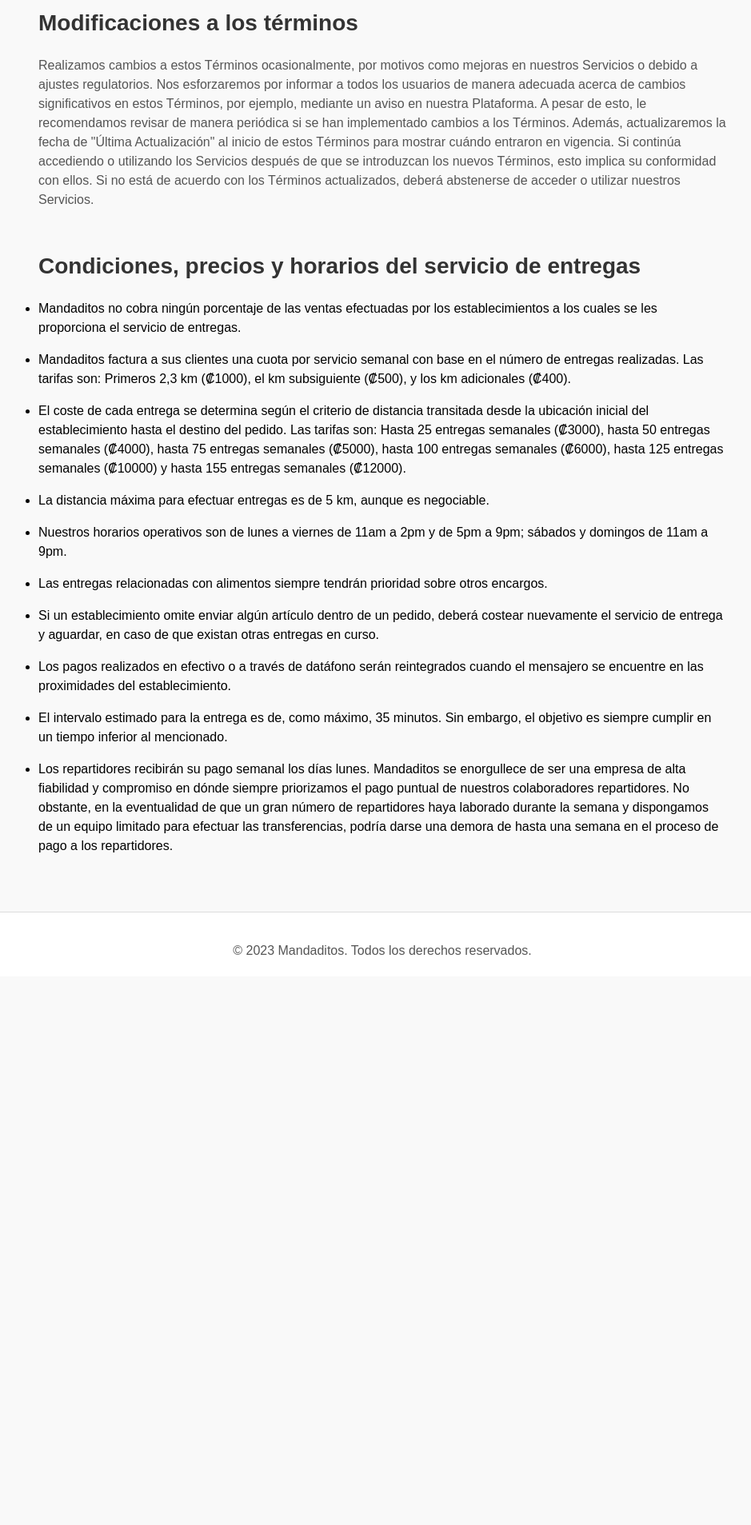
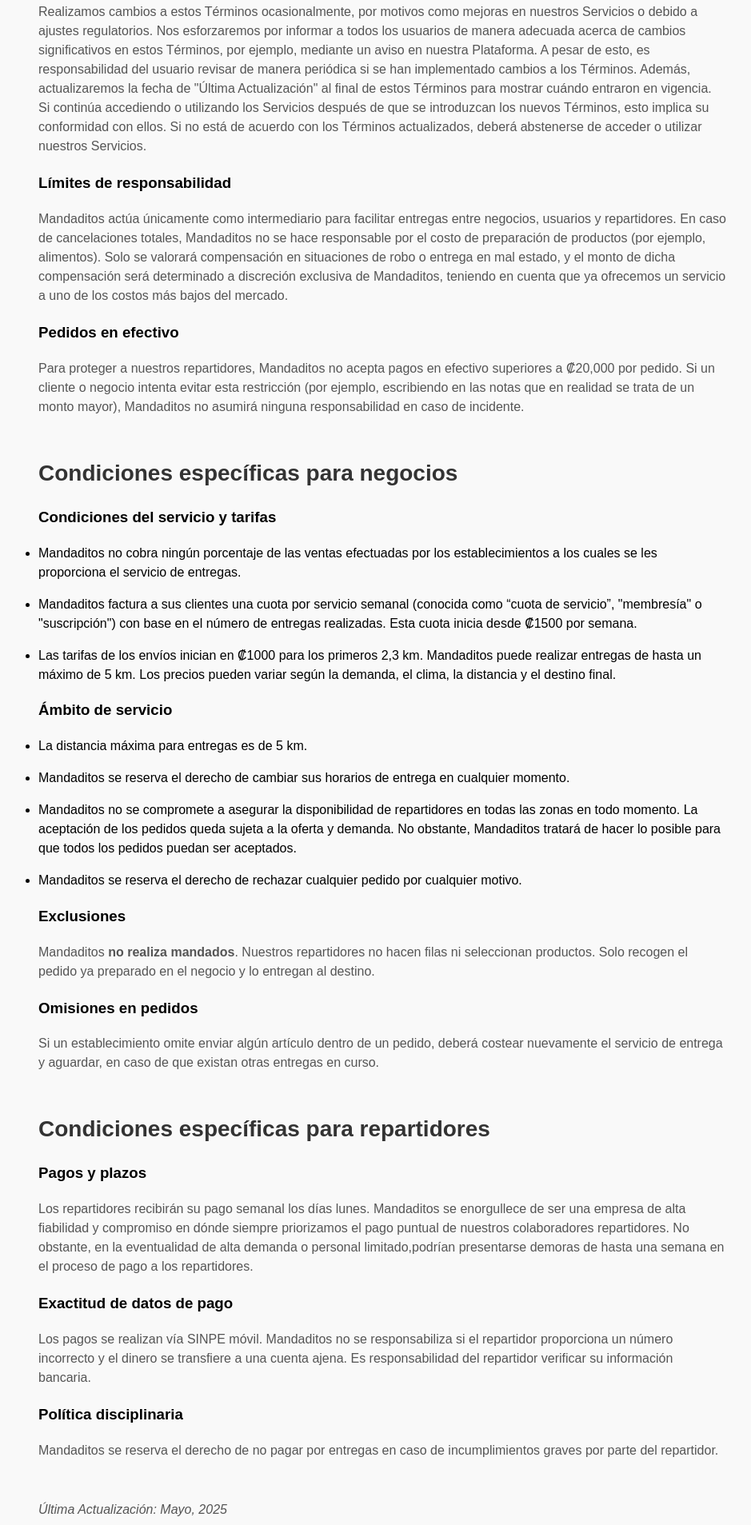
Before and after one commit to mandaditos-app/terminos-de-servicio, a plain HTML site: page index.html in a window 1280 px wide. Shown: the part 890-2797 px from the top of the page at 80% size, without its empty margins (162-1101 px from the left). Before the commit the page ends 2119 px from the top, so only its background shows below. Drawn offline with Linux system fonts and the light colour scheme; a script that the page names is missing.

Commit message:
updates terms of service

```diff
--- a/index.html
+++ b/index.html
@@ -16,58 +16,60 @@
         <h2>Mandaditos</h2>
       </div>
       <nav>
-        <a href="#section1">Su relación con nosotros</a>
-        <a href="#section2">Aceptación de los términos</a>
-        <a href="#section3">Modificaciones a los términos</a>
-        <a href="#section4">Condiciones, precios y horarios del servicio de entregas</a>
+        <a href="#section1">Términos generales</a>
+        <a href="#section2">Condiciones específicas para negocios</a>
+        <a href="#section3">Condiciones específicas para repartidores</a>
       </nav>
     </header>
 
     <main>
       <div class="title">Términos de servicio</div>
 
-      <p>
-        <em>Última Actualización: agosto de 2023</em>
-      </p>
-
       <section id="section1">
-        <h2>Su relación con nosotros</h2>
+        <h2>Términos generales aplicables a todos los usuarios</h2>
+        <h3>Su relación con nosotros</h3>
         <p>
-          Bienvenido a la aplicación de Mandaditos (la “Plataforma”), que es proporcionada por la empresa Mandaditos o una de sus afiliadas (“Mandaditos” o “nosotros”).
+          Mandaditos (la “Plataforma”) es operada por la empresa Mandaditos o una de sus afiliadas (“Mandaditos” o “nosotros”).
           Usted está leyendo los términos de servicio (los “Términos”), que rigen la relación y que constituyen un acuerdo entre usted y nosotros, además de establecer los términos y condiciones mediante los cuales puede acceder y hacer uso de la Plataforma y nuestros servicios y productos relacionados (conjuntamente, los “Servicios”).
           Para fines de estos Términos, “usted” y “suyo” significa usted como usuario de los Servicios.
           Los Términos constituyen un acuerdo legalmente vinculante entre usted y nosotros. Por favor, tómese el tiempo para leerlos cuidadosamente.
+          Al utilizar nuestros servicios, usted acepta los presentes términos (“Términos”), que rigen su relación con nosotros y el uso de la Plataforma y servicios relacionados (“Servicios”).
         </p>
-      </section>
-
-      <section id="section2">
-        <h2>Aceptación de los términos</h2>
+        <h3>Aceptación de los términos</h3>
         <p>
           Al acceder o utilizar nuestros Servicios, confirma que puede celebrar un contrato vinculante con Mandaditos, que acepta estos Términos y que acuerda cumplirlos.
-          Su acceso y uso de nuestros Servicios también está sujeto a nuestra Política de Privacidad <a href="https://mandaditos-app.github.io/privacidad/" target="_blank" rel="nofollow"><i class="material-icons" style="font-size:18px;">launch</i></a>.
+          Su acceso y uso de nuestros Servicios también está sujeto a nuestra <a href="https://mandaditos-app.github.io/privacidad/" target="_blank" rel="nofollow">Política de Privacidad <i class="material-icons" style="font-size:18px;">launch</i></a>.
           Al utilizar los Servicios, otorga su consentimiento a los términos de la Política de Privacidad.
 
           Puede aceptar los Términos accediendo o utilizando nuestros Servicios. Usted entiende y acuerda que trataremos su acceso o uso que haga de los Servicios como la aceptación de estos Términos desde tal momento en lo sucesivo.
 
           Se recomienda que imprima o guarde una copia local de los Términos para sus registros.
         </p>
-      </section>
-
-      <section id="section3">
-        <h2>Modificaciones a los términos</h2>
+        <h3>Modificaciones a los términos</h3>
         <p>
           Realizamos cambios a estos Términos ocasionalmente, por motivos como mejoras en nuestros Servicios o debido a ajustes regulatorios.
           Nos esforzaremos por informar a todos los usuarios de manera adecuada acerca de cambios significativos en estos Términos, por ejemplo, mediante un aviso en nuestra Plataforma.
-          A pesar de esto, le recomendamos revisar de manera periódica si se han implementado cambios a los Términos.
-          Además, actualizaremos la fecha de "Última Actualización" al inicio de estos Términos para mostrar cuándo entraron en vigencia.
+          A pesar de esto, es responsabilidad del usuario revisar de manera periódica si se han implementado cambios a los Términos.
+          Además, actualizaremos la fecha de "Última Actualización" al final de estos Términos para mostrar cuándo entraron en vigencia.
           Si continúa accediendo o utilizando los Servicios después de que se introduzcan los nuevos Términos, esto implica su conformidad con ellos.
           Si no está de acuerdo con los Términos actualizados, deberá abstenerse de acceder o utilizar nuestros Servicios.
         </p>
+        <h3>Límites de responsabilidad</h3>
+        <p>
+          Mandaditos actúa únicamente como intermediario para facilitar entregas entre negocios, usuarios y repartidores.
+          En caso de cancelaciones totales, Mandaditos no se hace responsable por el costo de preparación de productos (por ejemplo, alimentos).
+          Solo se valorará compensación en situaciones de robo o entrega en mal estado, y el monto de dicha compensación será determinado a discreción exclusiva de Mandaditos, teniendo en cuenta que ya ofrecemos un servicio a uno de los costos más bajos del mercado.
+        </p>
+        <h3>Pedidos en efectivo</h3>
+        <p>
+          Para proteger a nuestros repartidores, Mandaditos no acepta pagos en efectivo superiores a ₡20,000 por pedido.
+          Si un cliente o negocio intenta evitar esta restricción (por ejemplo, escribiendo en las notas que en realidad se trata de un monto mayor), Mandaditos no asumirá ninguna responsabilidad en caso de incidente.
+        </p>
       </section>
 
-      <section id="section4">
-        <h2>Condiciones, precios y horarios del servicio de entregas</h2>
-
+      <section id="section2">
+        <h2>Condiciones específicas para negocios</h2>
+        <h3>Condiciones del servicio y tarifas</h3>
         <ul>
           <li>
             Mandaditos no cobra ningún porcentaje de las ventas efectuadas por los establecimientos a los cuales se les proporciona el servicio de entregas.
@@ -75,56 +77,73 @@
         </ul>
         <ul>
           <li>
-            Mandaditos factura a sus clientes una cuota por servicio semanal con base en el número de entregas realizadas. Las tarifas son: Primeros 2,3 km (₡1000), el km subsiguiente (₡500), y los km adicionales (₡400).
+            Mandaditos factura a sus clientes una cuota por servicio semanal (conocida como “cuota de servicio”, "membresía" o "suscripción") con base en el número de entregas realizadas. Esta cuota inicia desde ₡1500 por semana.
           </li>
         </ul>
         <ul>
           <li>
-            El coste de cada entrega se determina según el criterio de distancia transitada desde la ubicación inicial del establecimiento hasta el destino del pedido. Las tarifas son: Hasta 25 entregas semanales (₡3000), hasta 50 entregas semanales (₡4000), hasta 75 entregas semanales (₡5000), hasta 100 entregas semanales (₡6000), hasta 125 entregas semanales (₡10000) y hasta 155 entregas semanales (₡12000).
+            Las tarifas de los envíos inician en ₡1000 para los primeros 2,3 km. Mandaditos puede realizar entregas de hasta un máximo de 5 km. Los precios pueden variar según la demanda, el clima, la distancia y el destino final.
+          </li>
+        </ul>
+        <h3>Ámbito de servicio</h3>
+        <ul>
+          <li>
+            La distancia máxima para entregas es de 5 km.
           </li>
         </ul>
         <ul>
           <li>
-            La distancia máxima para efectuar entregas es de 5 km, aunque es negociable.
+            Mandaditos se reserva el derecho de cambiar sus horarios de entrega en cualquier momento.
           </li>
         </ul>
         <ul>
           <li>
-            Nuestros horarios operativos son de lunes a viernes de 11am a 2pm y de 5pm a 9pm; sábados y domingos de 11am a 9pm.
+            Mandaditos no se compromete a asegurar la disponibilidad de repartidores en todas las zonas en todo momento.
+            La aceptación de los pedidos queda sujeta a la oferta y demanda.
+            No obstante, Mandaditos tratará de hacer lo posible para que todos los pedidos puedan ser aceptados.
           </li>
         </ul>
         <ul>
           <li>
-            Las entregas relacionadas con alimentos siempre tendrán prioridad sobre otros encargos.
+            Mandaditos se reserva el derecho de rechazar cualquier pedido por cualquier motivo.
           </li>
         </ul>
-        <ul>
-          <li>
-            Si un establecimiento omite enviar algún artículo dentro de un pedido, deberá costear nuevamente el servicio de entrega y aguardar, en caso de que existan otras entregas en curso.
-          </li>
-        </ul>
-        <ul>
-          <li>
-            Los pagos realizados en efectivo o a través de datáfono serán reintegrados cuando el mensajero se encuentre en las proximidades del establecimiento.
-          </li>
-        </ul>
-        <ul>
-          <li>
-            El intervalo estimado para la entrega es de, como máximo, 35 minutos. Sin embargo, el objetivo es siempre cumplir en un tiempo inferior al mencionado.
-          </li>
-        </ul>
-        <ul>
-          <li>
-            Los repartidores recibirán su pago semanal los días lunes.
-            Mandaditos se enorgullece de ser una empresa de alta fiabilidad y compromiso en dónde siempre priorizamos el pago puntual de nuestros colaboradores repartidores.
-            No obstante, en la eventualidad de que un gran número de repartidores haya laborado durante la semana y dispongamos de un equipo limitado para efectuar las transferencias, podría darse una demora de hasta una semana en el proceso de pago a los repartidores.
-          </li>
-        </ul>
+        <h3>Exclusiones</h3>
+        <p>Mandaditos <strong>no realiza mandados</strong>.
+          Nuestros repartidores no hacen filas ni seleccionan productos.
+          Solo recogen el pedido ya preparado en el negocio y lo entregan al destino.
+        </p>
+        <h3>Omisiones en pedidos</h3>
+        <p>Si un establecimiento omite enviar algún artículo dentro de un pedido, deberá costear nuevamente el servicio de entrega y aguardar, en caso de que existan otras entregas en curso.</p>
       </section>
+
+      <section id="section3">
+        <h2>Condiciones específicas para repartidores</h2>
+        <h3>Pagos y plazos</h3>
+        <p>
+          Los repartidores recibirán su pago semanal los días lunes.
+          Mandaditos se enorgullece de ser una empresa de alta fiabilidad y compromiso en dónde siempre priorizamos el pago puntual de nuestros colaboradores repartidores.
+          No obstante, en la eventualidad de alta demanda o personal limitado,podrían presentarse demoras de hasta una semana en el proceso de pago a los repartidores.
+        </p>
+        <h3>Exactitud de datos de pago</h3>
+        <p>
+          Los pagos se realizan vía SINPE móvil.
+          Mandaditos <strong></strong>no se responsabiliza</strong> si el repartidor proporciona un número incorrecto y el dinero se transfiere a una cuenta ajena.
+          Es responsabilidad del repartidor verificar su información bancaria.
+        </p>
+        <h3>Política disciplinaria</h3>
+        <p>
+          Mandaditos se reserva el derecho de no pagar por entregas en caso de incumplimientos graves por parte del repartidor.
+        </p>
+      </section>
+
+      <p>
+        <em>Última Actualización: Mayo, 2025</em>
+      </p>
     </main>
 
     <footer>
-      <p>&copy; 2023 Mandaditos. Todos los derechos reservados.</p>
+      <p>&copy; 2025 Mandaditos. Todos los derechos reservados.</p>
     </footer>
   </body>
 </html>
```
